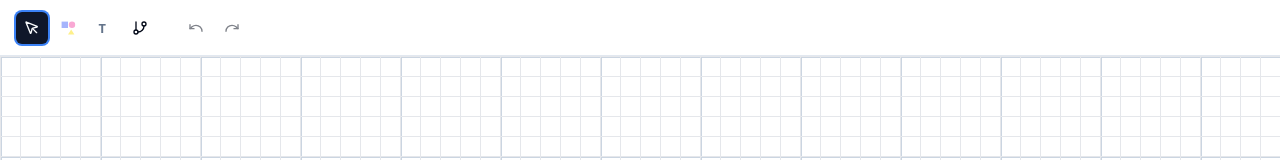
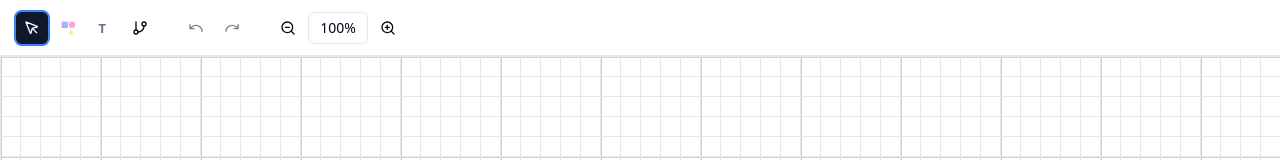
Before and after one commit to CoffeeTheBest/FlowBuilder, a React (Vite) app: page / in a window 1280 px wide. Shown: the top 160 px of the page. Built offline with nearby package versions, Linux system fonts and the light colour scheme.

Commit message:
added zoom buttons

```diff
--- a/src/components/Canvas.tsx
+++ b/src/components/Canvas.tsx
@@ -12,6 +12,7 @@ type CanvasProps = {
   onCanvasClick: (x: number, y: number) => void;
   onNodeClick: (nodeId: string) => void;
   connectingFrom: string | null;
+  zoomLevel: number;
 };
 
 export const Canvas = ({
@@ -23,7 +24,8 @@ export const Canvas = ({
   onNodeSelect,
   onCanvasClick,
   onNodeClick,
-  connectingFrom
+  connectingFrom,
+  zoomLevel
 }: CanvasProps) => {
   const [selectedEdgeId, setSelectedEdgeId] = useState<string | null>(null);
   // Listen for delete key to remove selected edge
@@ -73,8 +75,8 @@ export const Canvas = ({
       if (e.button === 0) { // Left click
         if (activeTool !== 'select' && activeTool !== 'connect') {
           const rect = canvasRef.current!.getBoundingClientRect();
-          const x = e.clientX - rect.left - panOffset.x;
-          const y = e.clientY - rect.top - panOffset.y;
+          const x = (e.clientX - rect.left - panOffset.x) / zoomLevel;
+          const y = (e.clientY - rect.top - panOffset.y) / zoomLevel;
           onCanvasClick(x, y);
         } else if (!isOverInteractive) {
           onNodeSelect(null);
@@ -102,11 +104,11 @@ export const Canvas = ({
       if (e.buttons !== 1) return; // Only drag while mouse is down
       setHasDragged(true);
       const rect = canvasRef.current!.getBoundingClientRect();
-      const x = e.clientX - rect.left - draggedNode.offset.x - panOffset.x;
-      const y = e.clientY - rect.top - draggedNode.offset.y - panOffset.y;
+      const x = (e.clientX - rect.left - draggedNode.offset.x - panOffset.x) / zoomLevel;
+      const y = (e.clientY - rect.top - draggedNode.offset.y - panOffset.y) / zoomLevel;
       onNodeUpdate(draggedNode.nodeId, { x, y }, false);
     }
-  }, [isPanning, panStart, draggedNode, onNodeUpdate, panOffset]);
+  }, [isPanning, panStart, draggedNode, onNodeUpdate, panOffset, zoomLevel]);
 
   const handleCanvasMouseUp = useCallback(() => {
     if (draggedNode && hasDragged) {
@@ -125,15 +127,15 @@ export const Canvas = ({
       const node = nodes.find(n => n.id === nodeId);
       if (node) {
         const rect = canvasRef.current!.getBoundingClientRect();
-        const offsetX = e.clientX - rect.left - node.x - panOffset.x;
-        const offsetY = e.clientY - rect.top - node.y - panOffset.y;
+        const offsetX = e.clientX - rect.left - (node.x * zoomLevel) - panOffset.x;
+        const offsetY = e.clientY - rect.top - (node.y * zoomLevel) - panOffset.y;
         setDraggedNode({ nodeId, offset: { x: offsetX, y: offsetY } });
         setHasDragged(false);
         // Prevent panning while dragging nodes
         setIsPanning(false);
       }
     }
-  }, [activeTool, nodes, panOffset]);
+  }, [activeTool, nodes, panOffset, zoomLevel]);
 
   // Event listeners
   useEffect(() => {
@@ -366,7 +368,7 @@ export const Canvas = ({
           linear-gradient(#cbd5e1 2px, transparent 2px),
           linear-gradient(90deg, #cbd5e1 2px, transparent 2px)
         `,
-        backgroundSize: '20px 20px, 20px 20px, 100px 100px, 100px 100px',
+        backgroundSize: `${20 * zoomLevel}px ${20 * zoomLevel}px, ${20 * zoomLevel}px ${20 * zoomLevel}px, ${100 * zoomLevel}px ${100 * zoomLevel}px, ${100 * zoomLevel}px ${100 * zoomLevel}px`,
         backgroundPosition: `
           ${panOffset.x}px ${panOffset.y}px,
           ${panOffset.x}px ${panOffset.y}px,
@@ -384,6 +386,15 @@ export const Canvas = ({
     >
       {/* Grid pattern */}
 
+      {/* Zoomable content container */}
+      <div
+        style={{
+          transform: `scale(${zoomLevel})`,
+          transformOrigin: '0 0',
+          width: `${100 / zoomLevel}%`,
+          height: `${100 / zoomLevel}%`,
+        }}
+      >
         {/* SVG for edges */}
         <svg
           className="absolute left-0 top-0 pointer-events-auto"
@@ -424,6 +435,7 @@ export const Canvas = ({
             onMouseLeave={() => setIsOverInteractive(false)}
           />
         ))}
+      </div>
 
       {/* Empty state */}
       {nodes.length === 0 && (
--- a/src/components/Toolbar.tsx
+++ b/src/components/Toolbar.tsx
@@ -1,4 +1,4 @@
-import { MousePointer, GitBranch, Undo, Redo } from 'lucide-react';
+import { MousePointer, GitBranch, Undo, Redo, ZoomIn, ZoomOut } from 'lucide-react';
 import { Button } from './ui/button';
 import { Tool } from '@/types/flowchart';
 import * as DropdownMenu from './ui/dropdown-menu';
@@ -11,9 +11,24 @@ interface ToolbarProps {
   onRedo: () => void;
   canUndo: boolean;
   canRedo: boolean;
+  zoomLevel: number;
+  onZoomIn: () => void;
+  onZoomOut: () => void;
+  onZoomReset: () => void;
 }
 
-export const Toolbar = ({ activeTool, onToolChange, onUndo, onRedo, canUndo, canRedo }: ToolbarProps) => {
+export const Toolbar = ({
+  activeTool,
+  onToolChange,
+  onUndo,
+  onRedo,
+  canUndo,
+  canRedo,
+  zoomLevel,
+  onZoomIn,
+  onZoomOut,
+  onZoomReset
+}: ToolbarProps) => {
   // List of shapes for dropdown
   const shapes: { id: Tool, label: string, icon: ReactNode }[] = [
     { id: 'rectangle', label: 'Rectangle', icon: <svg width="24" height="16"><rect x="2" y="2" width="20" height="12" rx="2" fill="#a5b4fc" stroke="#6366f1" strokeWidth="2"/></svg> },
@@ -106,6 +121,36 @@ export const Toolbar = ({ activeTool, onToolChange, onUndo, onRedo, canUndo, can
           <Redo className="h-4 w-4" />
         </Button>
       </div>
+
+      <div className="ml-4 flex items-center gap-1">
+        <Button
+          variant="ghost"
+          size="sm"
+          onClick={onZoomOut}
+          disabled={zoomLevel <= 0.1}
+          className="h-8 w-8 p-0"
+          title="Zoom Out (Ctrl + -)"
+        >
+          <ZoomOut className="h-4 w-4" />
+        </Button>
+        <button
+          onClick={onZoomReset}
+          className="h-8 min-w-[60px] px-2 text-sm font-medium bg-background border border-border rounded-md hover:bg-accent hover:text-accent-foreground transition-colors"
+          title="Reset Zoom (Ctrl + 0)"
+        >
+          {Math.round(zoomLevel * 100)}%
+        </button>
+        <Button
+          variant="ghost"
+          size="sm"
+          onClick={onZoomIn}
+          disabled={zoomLevel >= 2}
+          className="h-8 w-8 p-0"
+          title="Zoom In (Ctrl + +)"
+        >
+          <ZoomIn className="h-4 w-4" />
+        </Button>
+      </div>
     </div>
   );
 };
--- a/src/pages/Index.tsx
+++ b/src/pages/Index.tsx
@@ -30,7 +30,7 @@ const Index = () => {
   const [historyIndex, setHistoryIndex] = useState(0);
   const [activeTool, setActiveTool] = useState<Tool>('select');
   const [selectedNodeId, setSelectedNodeId] = useState<string | null>(null);
-
+  const [zoomLevel, setZoomLevel] = useState<number>(1);
 
   const [connectingFrom, setConnectingFrom] = useState<string | null>(null);
 
@@ -153,7 +153,40 @@ const Index = () => {
     }
   }, [historyIndex, history]);
 
+  const handleZoomIn = useCallback(() => {
+    setZoomLevel(prev => Math.min(prev + 0.1, 2)); // Max zoom 200%
+  }, []);
+
+  const handleZoomOut = useCallback(() => {
+    setZoomLevel(prev => Math.max(prev - 0.1, 0.1)); // Min zoom 10%
+  }, []);
+
+  const handleZoomReset = useCallback(() => {
+    setZoomLevel(1);
+  }, []);
+
   const selectedNode = selectedNodeId ? state.nodes.find(n => n.id === selectedNodeId) || null : null;
+
+  // Add keyboard shortcuts for zoom
+  useEffect(() => {
+    const handleKeyDown = (e: KeyboardEvent) => {
+      if (e.ctrlKey || e.metaKey) {
+        if (e.key === '=' || e.key === '+') {
+          e.preventDefault();
+          handleZoomIn();
+        } else if (e.key === '-') {
+          e.preventDefault();
+          handleZoomOut();
+        } else if (e.key === '0') {
+          e.preventDefault();
+          handleZoomReset();
+        }
+      }
+    };
+
+    window.addEventListener('keydown', handleKeyDown);
+    return () => window.removeEventListener('keydown', handleKeyDown);
+  }, [handleZoomIn, handleZoomOut, handleZoomReset]);
 useEffect(() => {
   function handleResizeNode(e: any) {
     const { nodeId, width, height, x, y } = e.detail || {};
@@ -208,6 +241,10 @@ useEffect(() => {
         onRedo={handleRedo}
         canUndo={historyIndex > 0}
         canRedo={historyIndex < history.length - 1}
+        zoomLevel={zoomLevel}
+        onZoomIn={handleZoomIn}
+        onZoomOut={handleZoomOut}
+        onZoomReset={handleZoomReset}
       />
 
       <div className="flex-1 relative">
@@ -221,6 +258,7 @@ useEffect(() => {
           onCanvasClick={handleCanvasClick}
           onNodeClick={handleNodeClick}
           connectingFrom={connectingFrom}
+          zoomLevel={zoomLevel}
         />
 
         <StylePanel
```
Lines whose indentation alone changed are shown as unchanged.
